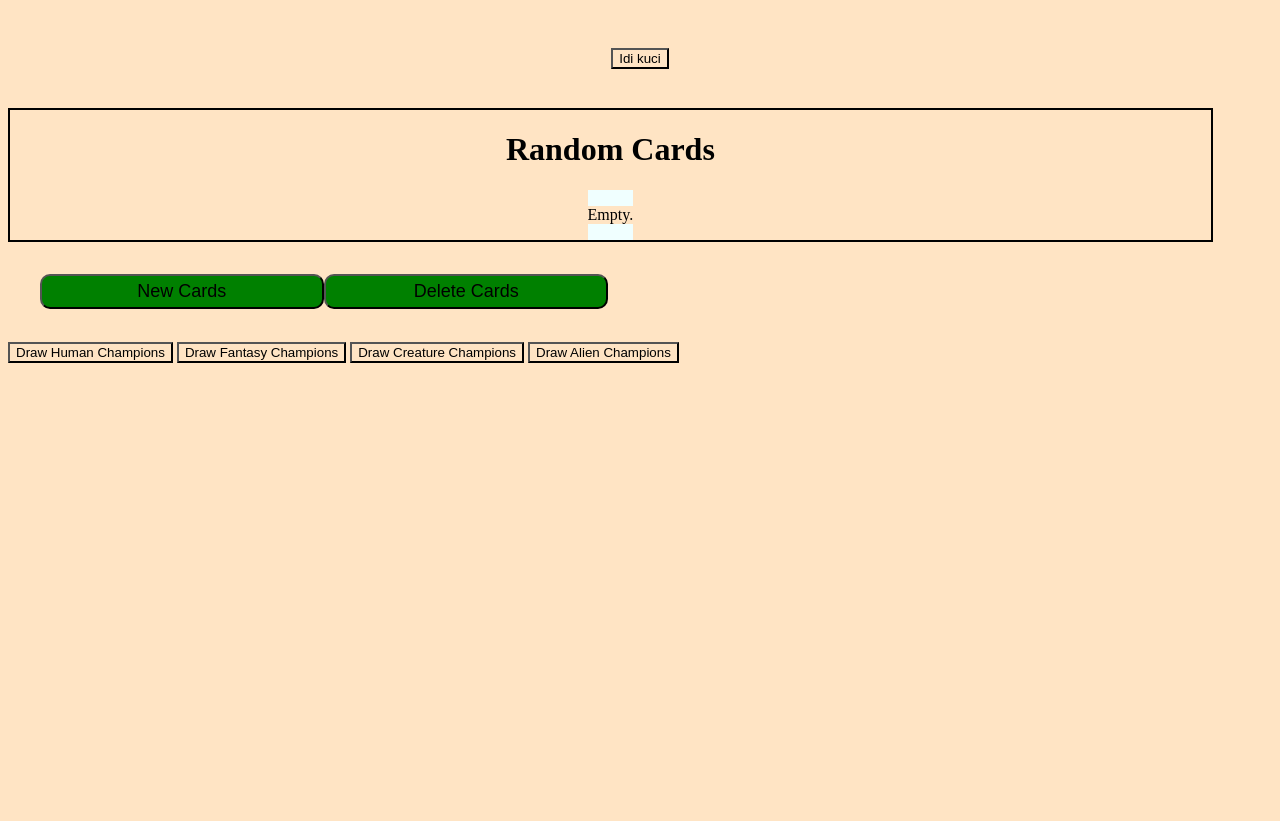
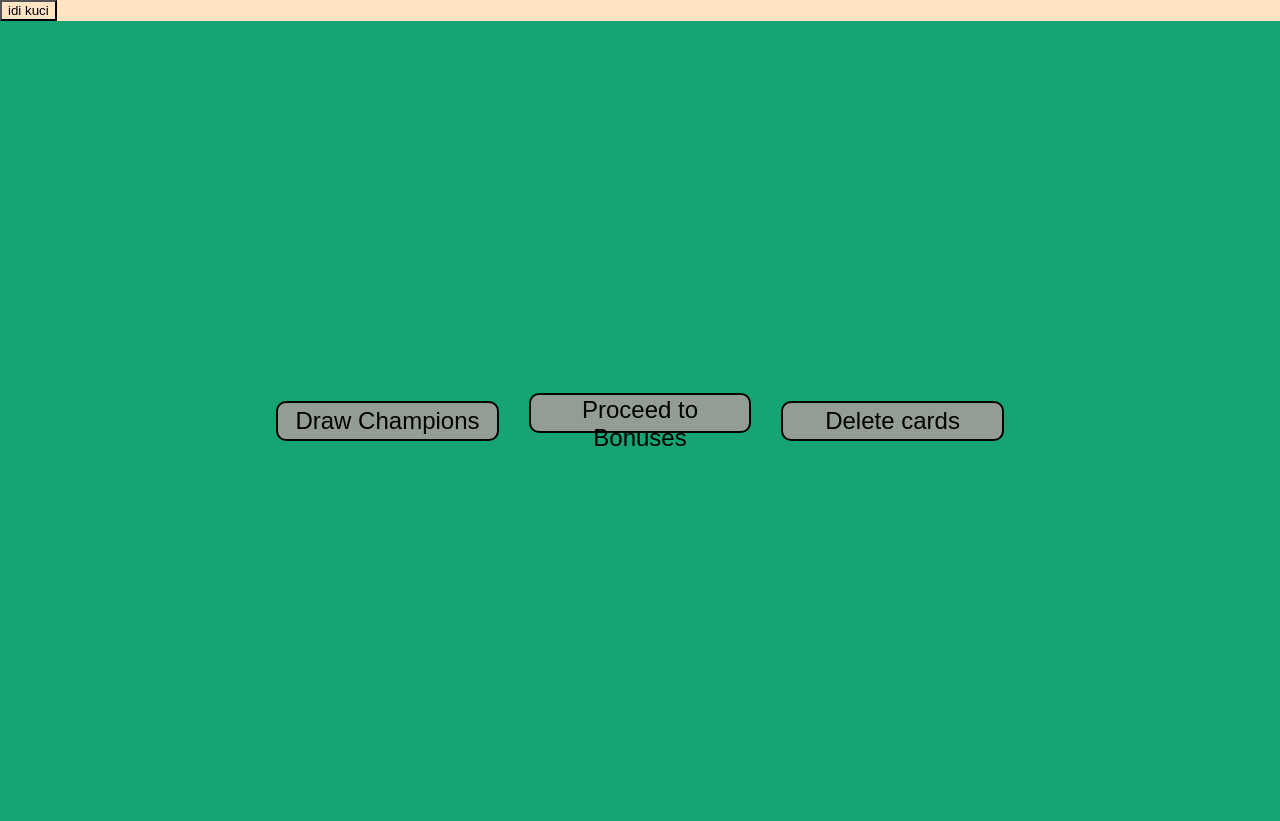
Before and after one commit to Naghun/NT-Tournament, a Django app: page /game/delete_cards/ in a window 1280 px wide. Before the commit the page ends 363 px from the top, so only its background shows below. Run offline with Django 4.2, Linux system fonts and the light colour scheme.

Commit message:
Bonus page functionality
Almost all functionality for bonus page is done, just a few things needed, session delete etc

```diff
--- a/game/views.py
+++ b/game/views.py
@@ -20,8 +20,144 @@ class Cards_view(ListView):
     template_name='game/cards.html'
     context_object_name='pictures_of_cards'
 
-class Bonus_view(TemplateView):
+"""  ################################################################  """
+
+class Bonus_view(ListView):
+    model=Card
     template_name='game/bonus.html'
+
+    def get(self, request):
+        card_ids=request.session.get('card_ids')
+        if card_ids:
+            cards=Card.objects.filter(id__in=card_ids)
+        else:
+            cards=[]
+
+        numbers=request.session.get('bonus_numbers')
+        bonuses, fighters=self.define_bonuses(request)
+        context= {'cards':cards, 'numbers':numbers, 'bonuses':bonuses, 'fighters':fighters}
+        return render(request, self.template_name, context)
+
+    def define_bonuses(self, request):
+        flaster=12
+        zavoj=18
+        napitak_zeleni=24
+        boks=-12
+        boks_crveni=-18
+        napitak_zelenocrni=-24
+
+        mac=6
+        dupli_mac=10
+        napitak_crveni=14
+        zvijezde=-6
+        zvijezde_crvene=-10
+        napitak_crvenocrni=-14
+
+        stit=4
+        oklop=6
+        napitak_plavi=8
+        knock=-4
+        knock_crveni=-6
+        napitak_plavo_crni=-8
+
+        numbers=self.get_random_numbers(request)
+        bonuses=[]
+        card_ids=request.session.get('card_ids')
+        drawn_cards=Card.objects.filter(id__in=card_ids)
+        fighters={f'fighter{num+1}': [card.id, card.name, card.overall, card.health, card.attack, card.deffence] for num, card in enumerate(drawn_cards)}
+        for index, number in enumerate(numbers):
+            card_id=index+1
+            if number>=1 and number<=200:
+                bonuses.append(f"{fighters[f'fighter{index+1}'][1]} got nothing")
+            elif number>200 and number<251:
+                fighters[f'fighter{card_id}'][3]+=flaster
+                fighters[f'fighter{card_id}'][2]+=flaster
+                bonuses.append(f"{fighters[f'fighter{index+1}'][1]} got +12hp")
+            elif number>250 and number<301:
+                fighters[f'fighter{card_id}'][3]+=zavoj
+                fighters[f'fighter{card_id}'][2]+=zavoj
+                bonuses.append(f"{fighters[f'fighter{index+1}'][1]} got +18hp")
+            elif number>300 and number<351:
+                fighters[f'fighter{card_id}'][5]+=stit
+                fighters[f'fighter{card_id}'][2]+=stit
+                bonuses.append(f"{fighters[f'fighter{index+1}'][1]} got +4deff")
+            elif number>350 and number<401:
+                fighters[f'fighter{card_id}'][5]+=oklop
+                fighters[f'fighter{card_id}'][2]+=oklop
+                bonuses.append(f"{fighters[f'fighter{index+1}'][1]} got +6deff")
+            elif number>400 and number<451:
+                fighters[f'fighter{card_id}'][4]+=mac
+                fighters[f'fighter{card_id}'][2]+=mac
+                bonuses.append(f"{fighters[f'fighter{index+1}'][1]} got +6att")
+            elif number>450 and number<501:
+                fighters[f'fighter{card_id}'][4]+=dupli_mac
+                fighters[f'fighter{card_id}'][2]+=dupli_mac
+                bonuses.append(f"{fighters[f'fighter{index+1}'][1]} got +10att")
+            elif number>500 and number<551:
+                fighters[f'fighter{card_id}'][3]+=boks
+                fighters[f'fighter{card_id}'][2]+=boks
+                bonuses.append(f"{fighters[f'fighter{index+1}'][1]} got -12hp")
+            elif number>550 and number<601:
+                fighters[f'fighter{card_id}'][3]+=boks_crveni
+                fighters[f'fighter{card_id}'][2]+=boks_crveni
+                bonuses.append(f"{fighters[f'fighter{index+1}'][1]} got -18hp")
+            elif number>600 and number<651:
+                fighters[f'fighter{card_id}'][5]+=knock
+                fighters[f'fighter{card_id}'][2]+=knock
+                bonuses.append(f"{fighters[f'fighter{index+1}'][1]} got -4deff")
+            elif number>650 and number<701:
+                fighters[f'fighter{card_id}'][5]+=knock_crveni
+                fighters[f'fighter{card_id}'][2]+=knock_crveni
+                bonuses.append(f"{fighters[f'fighter{index+1}'][1]} got -6deff")
+            elif number>700 and number<751:
+                fighters[f'fighter{card_id}'][4]+=zvijezde
+                fighters[f'fighter{card_id}'][2]+=zvijezde
+                bonuses.append(f"{fighters[f'fighter{index+1}'][1]} got -6att")
+            elif number>750 and number<801:
+                fighters[f'fighter{card_id}'][4]+=zvijezde_crvene
+                fighters[f'fighter{card_id}'][2]+=zvijezde_crvene
+                bonuses.append(f"{fighters[f'fighter{index+1}'][1]} got -10att")
+            elif number>800 and number<834:
+                fighters[f'fighter{card_id}'][4]+napitak_crveni
+                fighters[f'fighter{card_id}'][2]+=napitak_crveni
+                bonuses.append(f"{fighters[f'fighter{index+1}'][1]} got +14att")
+            elif number>833 and number<867:
+                fighters[f'fighter{card_id}'][5]+=napitak_plavi
+                fighters[f'fighter{card_id}'][2]+=napitak_plavi
+                bonuses.append(f"{fighters[f'fighter{index+1}'][1]} got +8deff")
+            elif number>866 and number<900:
+                fighters[f'fighter{card_id}'][3]+=napitak_zeleni
+                fighters[f'fighter{card_id}'][2]+=napitak_zeleni
+                bonuses.append(f"{fighters[f'fighter{index+1}'][1]} got +24hp")
+            elif number>899 and number<934:
+                fighters[f'fighter{card_id}'][4]+=napitak_crvenocrni
+                fighters[f'fighter{card_id}'][2]+=napitak_crvenocrni
+                bonuses.append(f"{fighters[f'fighter{index+1}'][1]} got -14att")
+            elif number>933 and number<967:
+                fighters[f'fighter{card_id}'][3]+=napitak_zelenocrni
+                fighters[f'fighter{card_id}'][2]+=napitak_zelenocrni
+                bonuses.append(f"{fighters[f'fighter{index+1}'][1]} got -24hp")
+            elif number>966 and number<1001:
+                fighters[f'fighter{card_id}'][5]+=napitak_plavo_crni
+                fighters[f'fighter{card_id}'][2]+=napitak_plavo_crni
+                bonuses.append(f"{fighters[f'fighter{index+1}'][1]} got -8deff")
+            else:
+                bonuses.append('not valid')
+
+        return bonuses, fighters
+
+    def get_random_numbers(self, request):
+        if 'bonus_numbers' not in request.session:
+            num_of_numbers = 32
+            numbers = [random.randint(1, 1000) for _ in range(num_of_numbers)]
+            request.session['bonus_numbers'] = list(numbers)
+        else:
+            numbers = list(request.session['bonus_numbers'])
+
+        return numbers
+
+
+"""  ######################################################################  """
 
 class Draft_view(ListView):
     model=Card
@@ -41,7 +177,6 @@ class Draft_view(ListView):
                 cards = Card.objects.filter(id__in=card_ids)
             else:
                 cards = []
-
         context = {'cards': cards}
         return render(request, self.template_name, context)
 
@@ -56,7 +191,8 @@ class Draft_view(ListView):
             if card_ids:
                 cards = Card.objects.filter(id__in=card_ids)
             else:
-                cards, card_ids = self.get_random_cards()
+                cards = self.get_random_cards()
+                card_ids=[card.id for card in cards]
                 request.session['card_ids'] = card_ids
                 request.session.modified = True
 
@@ -77,9 +213,7 @@ class Draft_view(ListView):
         drawn_alien_cards=list(random.sample(alien_cards, 8))
 
         random_cards=drawn_human_cards+drawn_fantasy_cards+drawn_creature_cards+drawn_alien_cards
-        random.shuffle(random_cards)
-        card_ids = [card.id for card in random_cards]
-        return random_cards, card_ids
+        return random_cards
 
 class Tournament_view(TemplateView):
     template_name='game/tournament.html'
--- a/static/css/base.css
+++ b/static/css/base.css
@@ -1,3 +1,7 @@
 * {
     background-color: bisque;
 }
+
+body {
+    margin: 0%;
+}
--- a/static/css/game/draft.css
+++ b/static/css/game/draft.css
@@ -1,63 +1,103 @@
-.okvirni_div {
+.whole {
     width: 100%;
+    height: 100vh;
+    background-color: rgb(21, 164, 114);
     display: flex;
     flex-direction: column;
     justify-content: center;
     align-items: center;
+    margin: 0%;
 }
 
-.prvi_div {
-    width: 50%;
-    height: 100px;
+.first {
+    width: 74%;
+    margin-left: auto;
+    margin-right: auto;
+    display: flex;
+    justify-content: center;
+    align-items: center;
+    background-color: rgb(21, 164, 114);
+}
+
+.second {
+    width: 74%;
+    margin: 0;
+    padding: 1%;
+    display: flex;
+    justify-content: center;
+    align-items: center;
+    background-color: rgb(21, 164, 114);
+}
+
+.third {
+    width: 74%;
+    display: flex;
+    justify-content: center;
+    align-items: center;
+    background-color: rgb(21, 164, 114);
+}
+
+h3 {
+    text-align: center;
+    font-size: 30px;
+    margin: 1%;
+    background-color: rgb(21, 164, 114);
+}
+
+.first_one, .first_two, .third_one, .third_two {
     display: flex;
     flex-direction: column;
     justify-content: center;
     align-items: center;
+    background-color: rgb(21, 164, 114);
 }
 
-.drugi_div {
-    width: 95%;
-    border: 2px solid black;
-    display: flex;
-    flex-direction: column;
-    justify-content: center;
-    align-items: center;
+.inside {
+    width: 90%;
+    gap: 4%;
+    background-color: rgb(21, 164, 114);
 }
 
-.treci_div {
-    width: 50%;
-    height: 100px;
-    display: flex;
-    flex-direction: column;
-    justify-content: center;
-    align-items: center;
+.inside img {
+    width: 20%;
+    margin: 1% 2%;
 }
 
-.treci_div form {
-    width: 90%;
+.second form {
+    width: 80%;
     display: flex;
     justify-content: center;
     align-items: center;
+    background-color: rgb(21, 164, 114);
 }
 
-.treci_div input {
-    width: 70%;
+.second form button {
+    width: 30%;
+    margin: 0% 2%;
+    height: 40px;
+    background-color: rgb(147, 157, 147);
+    font-size: 24px;
     border-radius: 10px;
-    background-color: green;
-    font-size: 18px;
-    padding: 5px;
+    border: 2px solid rgb(1, 1, 1);
 }
 
-.treci_div input:hover {
-    background-color: rgb(80, 129, 80);
+.second form button:hover {
+    background-color: rgb(33, 34, 33);
+    color: white;
 }
 
-.karte {
-    background-color: azure;
-    overflow: scroll;
-    margin: auto;
+.second a {
+    width: 30%;
+    margin: 0% 2%;
+    background-color: rgb(21, 164, 114);
 }
 
-.karte img {
-    width: 150px;
+.second a button {
+    width: 100%;
+    margin-left: 0%;
+    height: 40px;
+    background-color: rgb(147, 157, 147);
+    font-size: 24px;
+    border-radius: 10px;
+    border: 2px solid rgb(1, 1, 1);
 }
--- a/templates/game/draft.html
+++ b/templates/game/draft.html
@@ -7,53 +7,76 @@
 {% endblock title %}
 
 {% block content %}
-<div class="okvirni_div">
-    <div class="prvi_div">
 <a href="{% url 'home' %}">
-            <button>Idi kuci</button>
+    <button>idi kuci</button>
 </a>
+<div class="whole">
+    {% if cards %}
+    <div class="first">
+        <div class="first_one">
+            <h3>Humans</h3>
+            <div class="inside">
+                {% for card in cards %}
+                    {% if forloop.counter < 9 %}
+                        <img src="{{ card.picture.url }}" alt="{{ card.name }}">
+                    {% endif %}
+                {% endfor %}
             </div>
         </div>
-    <div class="drugi_div">
-        <h1>Random Cards</h1>
-        <div class="karte">
-            {% if cards %}
+        <div class="first_two">
+            <h3>Fantasy</h3>
+            <div class="inside">
                 {% for card in cards %}
+                    {% if forloop.counter >= 9 and forloop.counter < 17 %}
                         <img src="{{ card.picture.url }}" alt="{{ card.name }}">
+                    {% endif %}
                 {% endfor %}
-            {% else %}
-                <p>Empty.</p>
-            {% endif %}
             </div>
         </div>
-    <div class="treci_div">
-        <form method="POST" action="{% url 'draft' %}">
-            {% csrf_token %}
-            <input type="submit" name="new_cards" value="New Cards">
-            <input type="submit" name="delete_cards" value="Delete Cards">
-        </form>
-    </div>
-
-</div>
-
-
-<div class="whole">
-    <div class="first">
-        <div class="first_one"></div>
-        <div class="first_two"></div>
     </div>
     <div class="second">
         <form action="{% url 'draft' %}" method="POST">
-            <button type="submit" name="draw_human">Draw Human Champions</button>
-            <button type="submit" name="draw_fantasy">Draw Fantasy Champions</button>
-            <button type="submit" name="draw_creature">Draw Creature Champions</button>
-            <button type="submit" name="draw_alien">Draw Alien Champions</button>
+            {% csrf_token %}
+            <button type="submit" name="draw_cards">Draw Champions</button>
+            <button type="submit" name="delete_cards">Delete cards</button>
+        </form>
+        <a href="{% url 'bonus' %}">
+            <button>Proceed to Bonuses</button>
+        </a>
+    </div>
+    <div class="third">
+        <div class="third_one">
+            <h3>Creature</h3>
+            <div class="inside">
+                {% for card in cards %}
+                    {% if forloop.counter >= 17 and forloop.counter < 25 %}
+                        <img src="{{ card.picture.url }}" alt="{{ card.name }}">
+                    {% endif %}
+                {% endfor %}
+            </div>
+        </div>
+        <div class="third_two">
+            <h3>Alien</h3>
+            <div class="inside">
+                {% for card in cards %}
+                    {% if forloop.counter >= 25 and forloop.counter <= 32 %}
+                        <img src="{{ card.picture.url }}" alt="{{ card.name }}">
+                    {% endif %}
+                {% endfor %}
+            </div>
+    </div>
+    {% else %}
+    <div class="second">
+        <form action="{% url 'draft' %}" method="POST">
+            {% csrf_token %}
+            <button type="submit" name="draw_cards">Draw Champions</button>
+            <a href="{% url 'bonus' %}">
+                <button>Proceed to Bonuses</button>
+            </a>
+            <button type="submit" name="delete_cards">Delete cards</button>
         </form>
     </div>
-    <div class="third">
-        <div class="third_one"></div>
-        <div class="third_two"></div>
-    </div>
+    {% endif %}
 </div>
 
 {% endblock content %}
```
Also changed, not shown: templates/game/bonus.html (+31 -0 lines), db.sqlite3, game/migrations/0005_card_attack_ingame_card_deffence_ingame_and_more.py (added), game/migrations/0006_remove_card_attack_ingame_and_more.py (added). Lines whose indentation alone changed are shown as unchanged.
